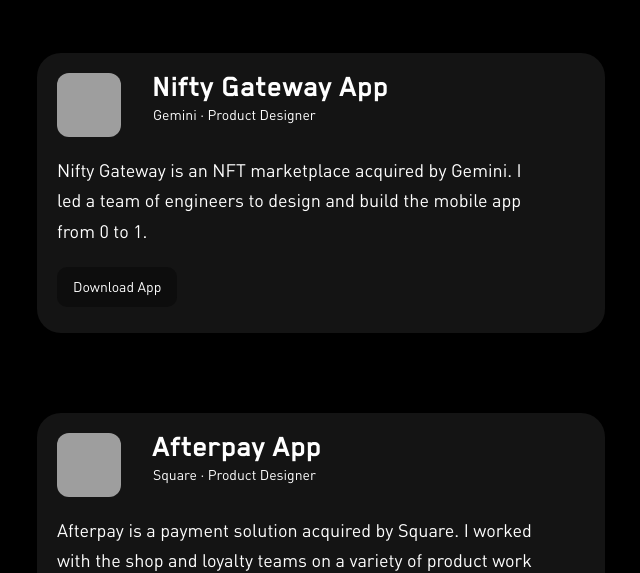
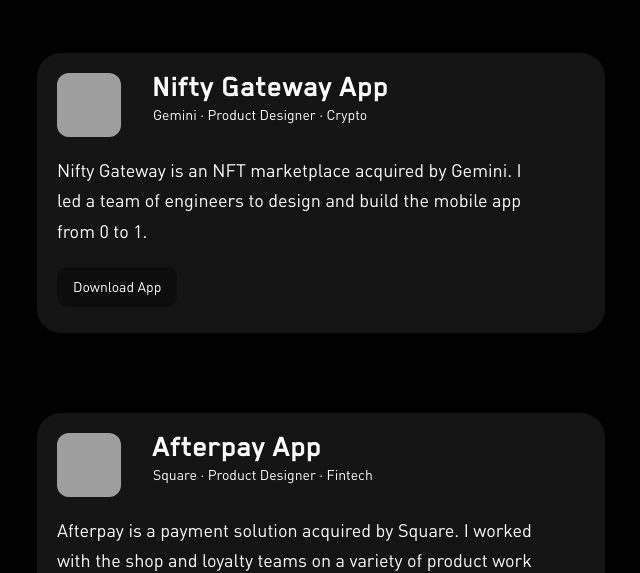
Before and after one commit to jotd/jotd-portfolio, a Jekyll site: the page work/index.html, which Jekyll copies as it is, in a window 1280 px wide and 1285 px high, cut to the strip 283-856 px from the top of the window. Shown: the whole strip, without its empty margins (319-959 px from the left). Built offline with Jekyll 4.4.1, drawn with Linux system fonts in a browser that asks for light colours; grey boxes are pictures that could not be loaded.

Commit message:
Update index.html

```diff
--- a/work/index.html
+++ b/work/index.html
@@ -63,7 +63,7 @@
       />
       <div id="margin-below-header" class="work-header-text">
         <p class="title">Nifty Gateway App</p>
-        <p class="work-metadata"> Gemini · Product Designer</p>
+        <p class="work-metadata"> Gemini · Product Designer · Crypto</p>
         <p class="blurb">
           Nifty Gateway is an NFT marketplace acquired by Gemini.
           I led a team of engineers to design and build the mobile app from 0 to 1.
@@ -89,7 +89,7 @@
       />
       <div class="work-header-text">
         <p class="title">Afterpay App </p>
-        <p class="work-metadata">Square · Product Designer</p>
+        <p class="work-metadata">Square · Product Designer · Fintech</p>
         <p class="blurb">
          Afterpay is a payment solution acquired by Square.
          I worked with the shop and loyalty teams on a variety of product work streams.
```
